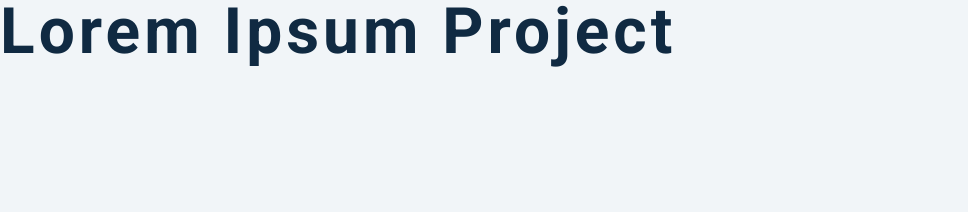
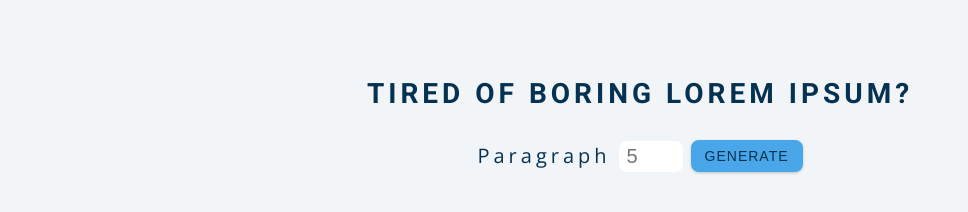
Before and after one commit to zackscovitch01/lorem-ipsum-js, a plain HTML site: page index.html in a window 1280 px wide. Shown: the whole page, without its empty margins (0-968 px from the left). Drawn offline with nearby package versions, Linux system fonts and the light colour scheme.

Commit message:
lorem html

```diff
--- a/index.html
+++ b/index.html
@@ -9,7 +9,15 @@
     <link rel="stylesheet" href="styles.css" />
   </head>
   <body>
-    <h1>lorem ipsum project</h1>
+    <section class="section-center">
+      <h3>Tired of boring lorem ipsum?</h3>
+      <form class="lorem-form">
+        <label class="amount">paragraph</label>
+        <input type="number" name="amount" id="amount" placeholder="5" />
+        <button type="submit" class="btn">generate</button>
+      </form>
+      <article class="lorem-text"></article>
+    </section>
     <!-- javascript -->
     <script src="app.js"></script>
   </body>
```
